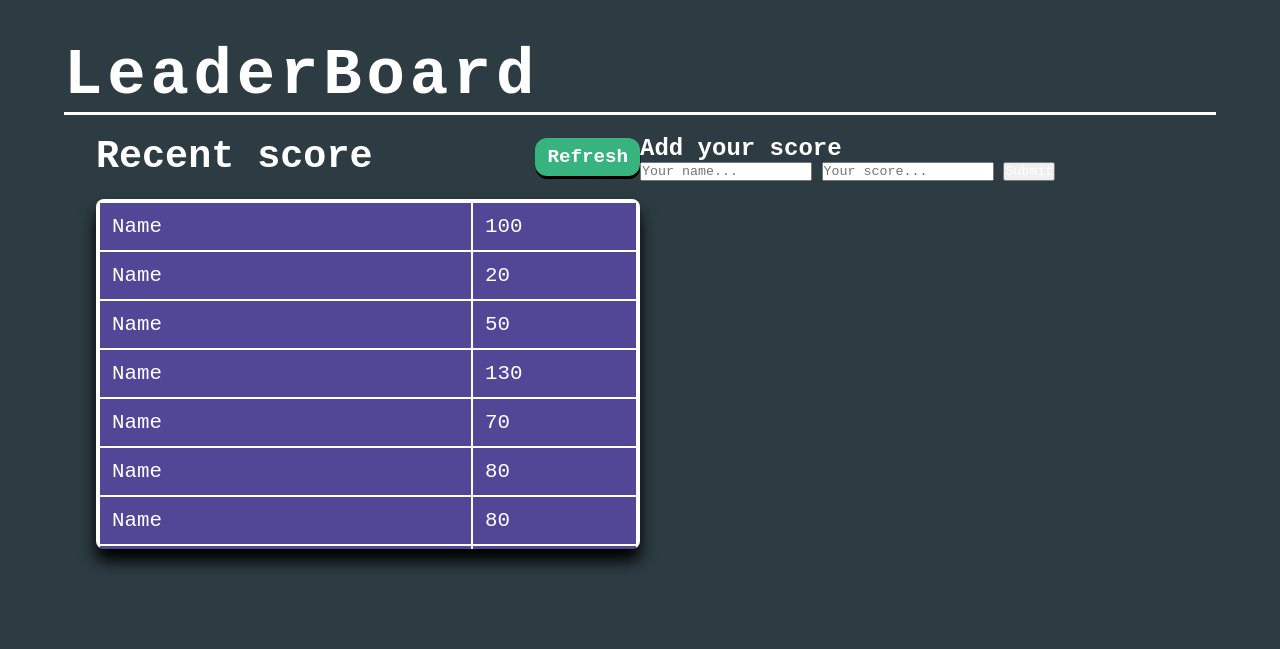
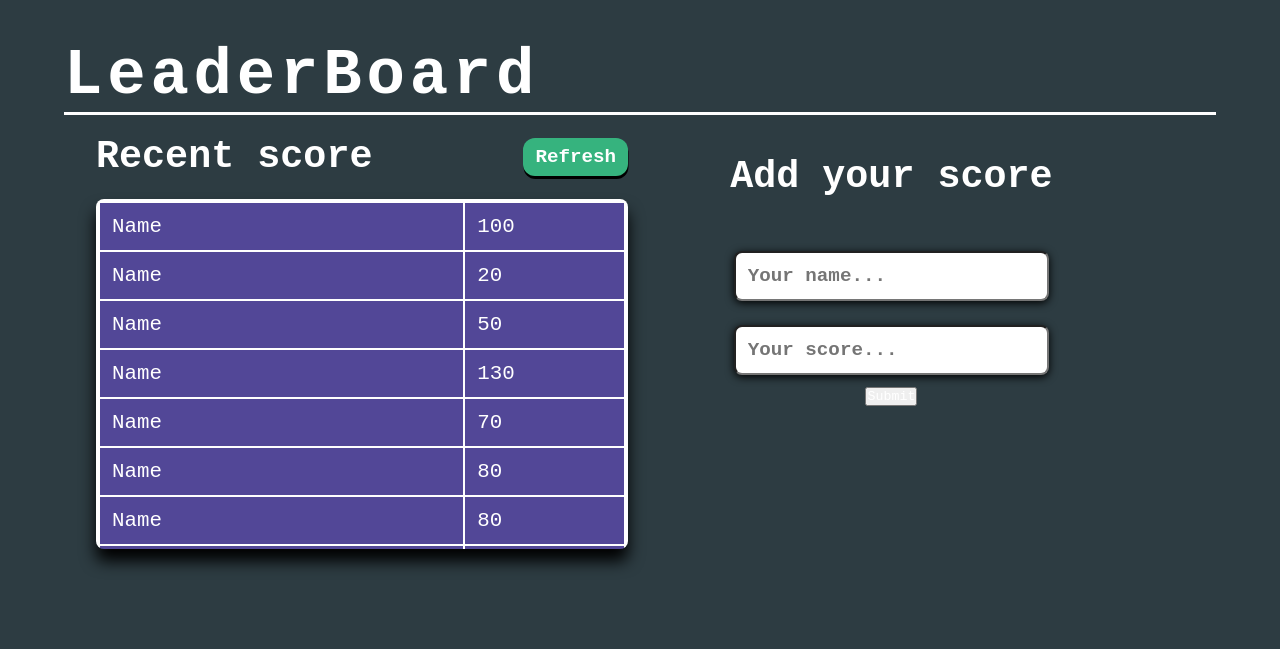
Before and after one commit to Mujeeb4582/Leaderboard, a website built with webpack: page src/index.html in a window 1280 px wide. Built offline with nearby package versions, Linux system fonts and the light colour scheme.

Commit message:
Add the styling to input field of form

```diff
--- a/src/style.css
+++ b/src/style.css
@@ -51,6 +51,7 @@ main {
   width: 85%;
   justify-content: center;
   margin-top: 20px;
+  column-gap: 24px;
 }
 
 main section {
@@ -64,7 +65,8 @@ main section .heading-wrapper {
   align-items: center;
 }
 
-main section .heading-wrapper h2 {
+main section .heading-wrapper h2,
+main form h2 {
   font-size: 2.4rem;
 }
 
@@ -115,3 +117,31 @@ main section table td {
 main section table td:nth-child(1) {
   width: 65%
 }
+
+main form {
+  display: flex;
+  flex-direction: column;
+  width: 90%;
+  align-items: center;
+  margin-top: 20px;
+}
+
+main form h2 {
+  margin-bottom: 40px;
+}
+
+main form input {
+  margin: 12px 0;
+  width: 60%;
+  padding: 12px;
+  color: #000;
+  border-radius: 8px;
+  box-shadow: 0 2px 8px;
+  font-size: 1.2rem;
+  font-weight: 600;
+}
+
+main form input:focus {
+  background-color: #2d3c42;
+  color: #fff;
+}
```
